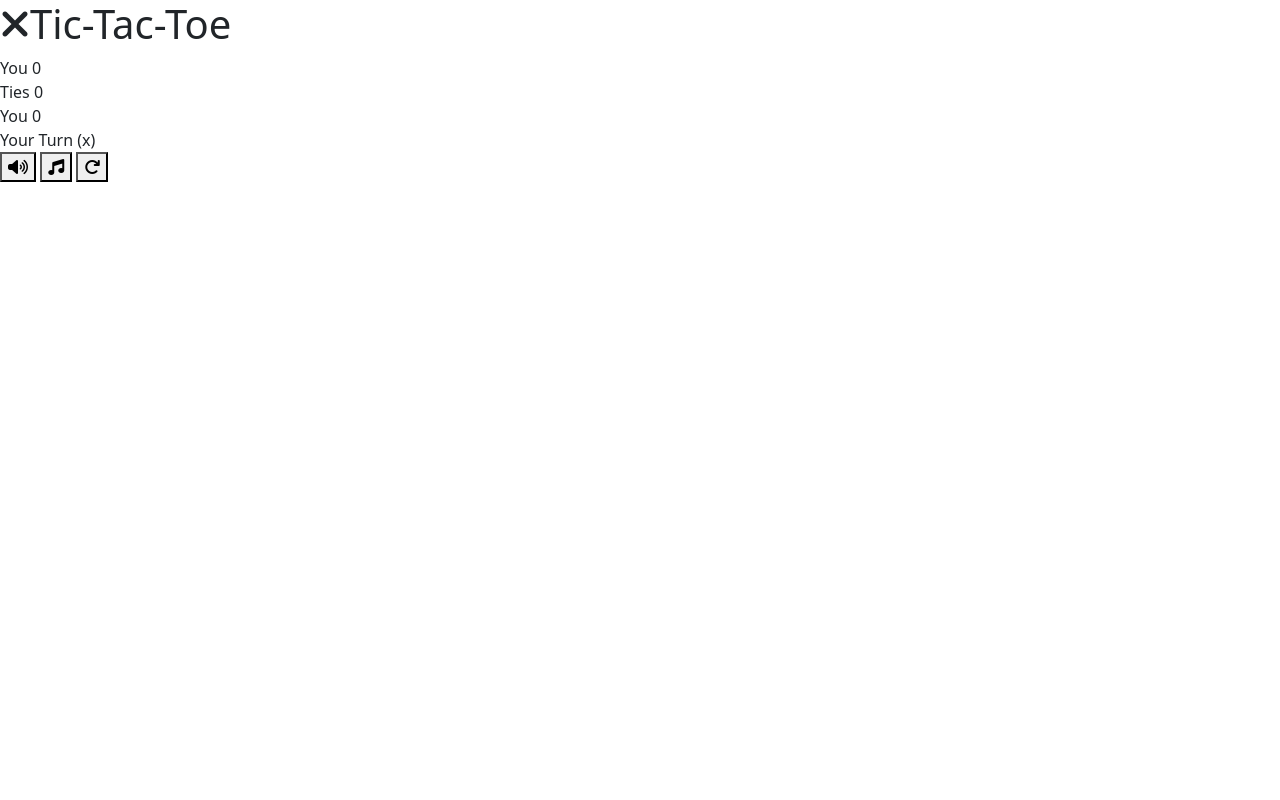
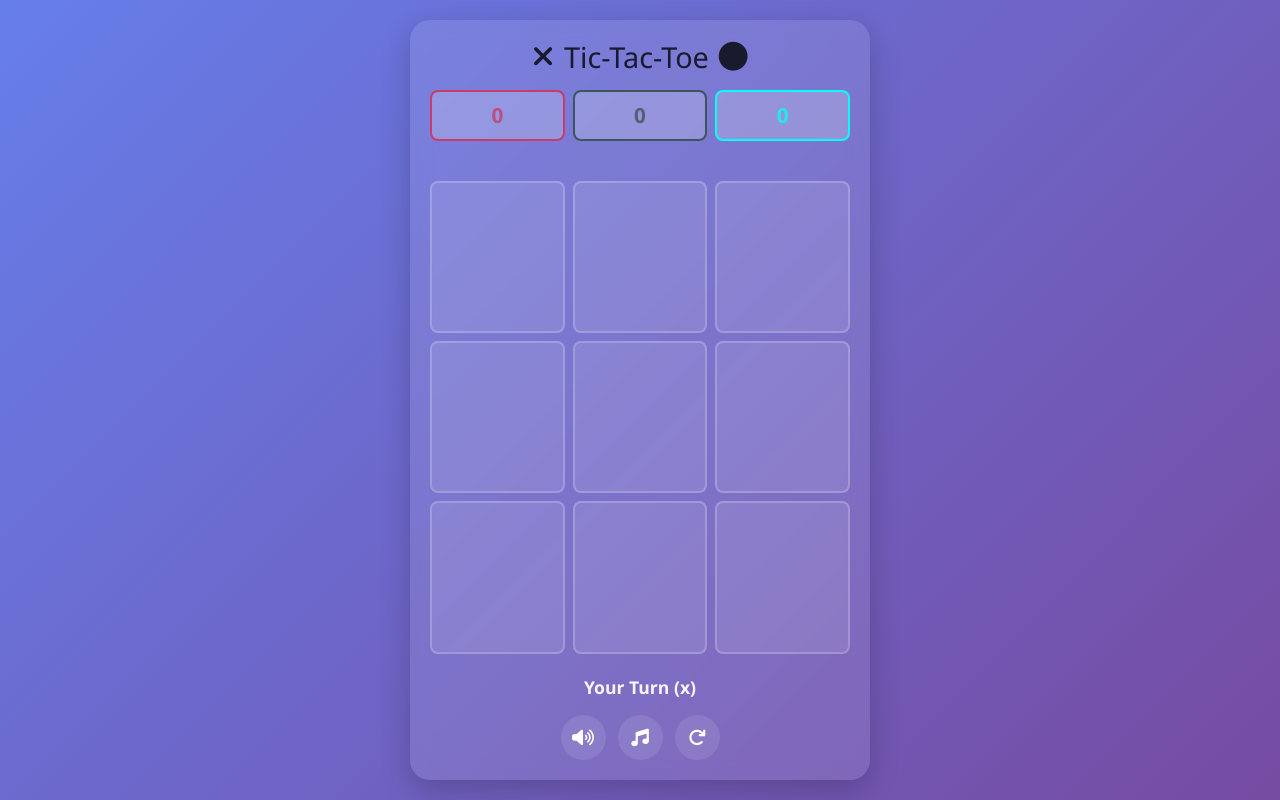
Before and after one commit to Sachila2003/tic_tac_toe_game, a plain HTML site: page index.html in a window 1280 px wide. Drawn offline with nearby package versions, Linux system fonts and the light colour scheme.

Commit message:
js part update

```diff
--- a/game.js
+++ b/game.js
@@ -0,0 +1,33 @@
+document.addEventListener('DOMContentLoaded',()=>{
+    //DOM elements
+    const status = document.getElementById('status');
+    const cells = document.querySelectorAll('.cell');
+    const resetBtn = document.getElementById('resetBtn');
+    const soundToggle = document.getElementById('soundToggle');
+    const musicToggle = document.getElementById('musicToggle');
+    const playerScoreEl = document.getElementById('playerScore');
+    const computerScoreEl = document.getElementById('computerScore');
+    const tieScoreEl = document.getElementById('tieScore');
+
+    //Audio Elements
+    const backgroundMusic = document.getElementById('backgroundMusic');
+    const clickSound = document.getElementById('clickSound');
+    const winSound = document.getElementById('winSound');
+    const loseSound = document.getElementById('loseSound');
+    const drawSound = document.getElementById('drawSound');
+
+    //Game variables
+    let board = Array(9).fill(null);
+    let currentPlayer = 'X';
+    let gameActive = true;
+    let score = { player: 0, computer: 0, tie: 0 };
+    let soundEnabled = true;
+    let musicEnabled = true;
+
+    //winning patterns
+    const winPatterns = [
+        [0, 1, 2], [3, 4, 5], [6, 7, 8], // rows
+        [0, 3, 6], [1, 4, 7], [2, 5, 8], // columns
+        [0, 4, 8], [2, 4, 6]             // diagonals
+     ];;
+})
--- a/index.html
+++ b/index.html
@@ -1,35 +1,31 @@
 <!DOCTYPE html>
 <html lang="en">
-
 <head>
     <meta charset="UTF-8">
     <meta name="viewport" content="width=device-width, initial-scale=1.0">
+    <title>Tic-Tac-Toe Deluxe</title>
     <link href="https://cdn.jsdelivr.net/npm/bootstrap@5.3.2/dist/css/bootstrap.min.css" rel="stylesheet">
   <link rel="stylesheet" href="https://cdnjs.cloudflare.com/ajax/libs/font-awesome/6.4.0/css/all.min.css">
-    <link rel="stylesheet" href="styles.css">
-    <title>Document</title>
+  <link rel="stylesheet" href="styles.css" >
 </head>
-
 <body>
     <div class="game-wrapper">
         <div class="game-card">
-            <h1><i class="fas fa-times"></i>Tic-Tac-Toe <i far fa-circle></i></h1>
+            <div class="game-header">
+                <h1><i class="fas fa-times"></i>Tic-Tac-Toe <i class="fas fa-circle"></i></h1>
                 <div class="score-board">
                     <div class="score player-score">
-                    <span>You</span>
                         <span id="player-score">0</span>
                     </div>
                     <div class="score ties">
-                    <span>Ties</span>
                         <span id="tieScore">0</span>
                     </div>
                     <div class="score computer-score">
-                    <span>You</span>
-                    <span id="ComputerScore">0</span>
+                        <span id="computerScore">0</span>
+                    </div>
+
                 </div>
             </div>
-        </div>
-        <!-- game board -->
             <div class="game-board">
                 <div class="board-row">
                     <div class="cell" data-index="0"></div>
@@ -50,23 +46,31 @@
             <div class="game-footer">
                 <div class="game-status" id="status">Your Turn (x)</div>
                 <div class="game-controls">
-                <button class="btn-control" id="soundToggle" title="Toggle Sound">
-                    <i class="fas fa-volume-up"></i>
-                </button>
-                <button class="btn-control" id="musicToggle" title="Toggle Music">
-                    <i class="fas fa-music"></i>
-                </button>
-                <button class="btn-control" id="resetBtn" title="Reset Game">
-                    <i class="fas fa-redo"></i>
-                </button>
-            </div>
+                    <button class="btn-control" id="soundToggle" title="Toggle Sound"> <i class="fas fa-volume-up"></i></button>
+                    <button class="btn-control" id="musicToggle" title="Toggle Music"> <i class="fas fa-music"></i></button>
+                    <button class="btn-control" id="resetBtn" title="Reset game"> <i class="fas fa-redo"></i></button>
+
                 </div>
 
             </div>
         </div>
+    </div>
+    <audio id="backgroundMusic" loop>
+        <source src="https://assets.mixkit.co/music/preview/mixkit-game-show-suspense-waiting-668.mp3" type="audio/mpeg">
+      </audio>
+      <audio id="clickSound">
+        <source src="https://assets.mixkit.co/sfx/preview/mixkit-arcade-game-jump-coin-216.mp3" type="audio/mpeg">
+      </audio>
+      <audio id="winSound">
+        <source src="https://assets.mixkit.co/sfx/preview/mixkit-winning-chimes-2015.mp3" type="audio/mpeg">
+      </audio>
+      <audio id="loseSound">
+        <source src="https://assets.mixkit.co/sfx/preview/mixkit-retro-arcade-lose-2027.mp3" type="audio/mpeg">
+      </audio>
+      <audio id="drawSound">
+        <source src="https://assets.mixkit.co/sfx/preview/mixkit-sad-game-over-trombone-471.mp3" type="audio/mpeg">
+      </audio>
 
     <script src="game.js"></script>
-
 </body>
-
 </html>
--- a/styles.css
+++ b/styles.css
@@ -0,0 +1,202 @@
+:root{
+    --primary-color:#6c5ce7;
+    --secondary-color:#a29bfe;
+    --dark-color:#2d3436;
+    --light-color:#f5f6fa;
+    --player-color:#c73c6d;
+    --computer-color:#07fff3;
+    --tie-color:#3e545c;
+    --text-dark: #1a1a2e;           /* For dark text */
+  --text-light: #f8f9fa;          /* For light text */
+}
+
+*{
+    margin: 0;
+    padding: 0;
+    box-sizing: border-box;
+}
+
+html, body{
+    width: 100%;
+    height: 100%;
+    overflow: hidden;
+}
+
+body{
+    background: linear-gradient(135deg, #667eea 0%, #764ba2 100%);
+    font-family: 'Segoe UI', Tahoma, Geneva, Verdana, sans-serif;
+    color: var(--light-color);
+    display: flex;
+    justify-content: center;
+    align-items: center;
+}
+
+.game-wrapper{
+    width:100%;
+    height: 100%;
+    max-width: 500px;
+    max-height: 800px;
+    padding: 20px;
+    display: flex;
+    flex-direction: column;
+}
+
+.game-card{
+    background: rgb(255, 255, 255, 0.1);
+    backdrop-filter: blur(10px);
+    border-radius: 20px;
+    padding: 20px;
+    box-shadow: 0 10px 30px rgb(0, 0, 0, 0.2);
+    display: flex;
+    flex-direction: column;
+    flex: 1;
+    overflow: hidden;
+}
+
+.game-header{
+    text-align: center;
+    margin-bottom: 15px;
+    flex-shrink: 0;
+    color: var(--text-dark);
+}
+
+.game-header h1{
+    font-weight: 700px;
+    margin-bottom: 15px;
+    font-size: 1.8rem;
+    display: flex;
+    align-items: center;
+    justify-content: center;
+    gap: 10px;
+}
+
+.score-board{
+    display: flex;
+    justify-content: space-between;
+    margin-bottom: 15px;
+    gap: 8px;
+}
+
+.score{
+    background: rgba(255, 255, 255, 0.2);
+    border-radius: 8px;
+    padding: 8px 10px;
+    text-align: center;
+    flex: 1;
+    display: flex;
+    flex-direction: column;
+}
+
+.score span:first-child{
+    font-size: 0.8rem;
+    opacity: 0.8;
+}
+
+.score span:last-child{
+    font-size: 1.3rem;
+    font-weight: bold;
+}
+
+.player-score{
+    color: var(--player-color);
+    border: 2px solid var(--player-color);
+}
+
+.computer-score{
+    color: var(--computer-color);
+    border: 2px solid var(--computer-color);
+}
+
+.ties{
+    color: var(--tie-color);
+    border: 2px solid var(--tie-color);
+}
+
+.game-board{
+    display: flex;
+    flex-direction: column;
+    gap: 8px;
+    margin: 10px 0;
+    flex: 1;
+    justify-content: center;
+}
+.board-row{
+    display: flex;
+    gap: 8px;
+    flex: 1;
+}
+.cell{
+    flex: 1;
+    background: rgba(255, 255, 255, 0.1);
+    border-radius: 8px;
+    display: flex;
+    align-items: center;
+    justify-content: center;
+    font-size: 3rem;
+    cursor: pointer;
+    transition: all 0.3s ease;
+    border: 2px solid rgba(255, 255, 255, 0.2);
+    min-height: 0;
+}
+.cell:hover{
+    background: rgba(255, 255, 255, 0.2);
+    transform: translateY(-3px);
+}
+.cell.x{
+    color: var(--player-color);
+}
+.cell.o{
+    color: var(--computer-color);
+}
+.cell.win{
+    animation: pulse 1s infinite;
+    box-shadow: 0 0 15px currentColor;
+}
+@keyframes pulse{
+    0%{
+        transform: scale(1);
+    }
+    50%{
+        transform: scale(1.05);
+    }
+    100%{
+        transform: scale(1);
+    }
+}
+.game-footer{
+    text-align: center;
+    flex-shrink: 0;
+    margin-top: 10px;
+}
+.game-controls{
+    display: flex;
+    justify-content: center;
+    gap: 12px;
+}
+.game-status{
+    font-size: 1.1rem;
+    margin-bottom: 15px;
+    font-weight: bold;
+    min-height: 1.5rem;
+}
+.btn-control{
+    background: rgba(255, 255, 255, 0.1);
+    border: none;
+    width: 45px;
+    height: 45px;
+    border-radius: 50%;
+    color: white;
+    font-size: 1.1rem;
+    cursor: pointer;
+    transition: all 0.3s ease;
+    display: flex;
+    align-items: center;
+    justify-content: center;
+}
+.btn-control:hover{
+    background: rgba(255, 255, 255, 0.2);
+    transform: scale(1.1);
+}
+.btn-control:active{
+    background: var(--primary-color);
+}
```
Lines whose indentation alone changed are shown as unchanged.
